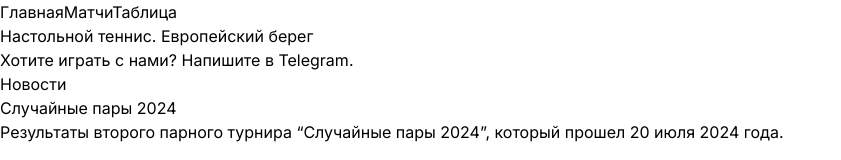
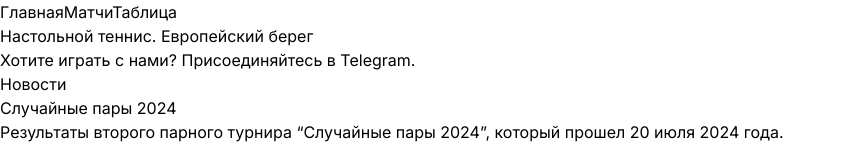
Before and after one commit to GlebkaF/tt-tournament, a Next.js app: page / in a window 1280 px wide. Shown: the top 160 px of the page, without its empty margins (0-841 px from the left). Built offline with nearby package versions, Linux system fonts and the light colour scheme.

Commit message:
Добавляет ссылку на главную

```diff
--- a/app/page.tsx
+++ b/app/page.tsx
@@ -10,9 +10,9 @@ export default function Home() {
 
       <div className="mb-8">
         <p className="mt-2 text-gray-600">
-          Хотите играть с нами? Напишите в&nbsp;
+          Хотите играть с нами? Присоединяйтесь в&nbsp;
           <Link
-            href="https://t.me/glebkaf"
+            href="https://t.me/+nsoeCj4lNi81Zjg6"
             className="text-xl font-semibold text-blue-500 hover:underline"
             target="_blank" // чтобы открывать ссылку в новом окне
             rel="noopener noreferrer" // для безопасности
```
